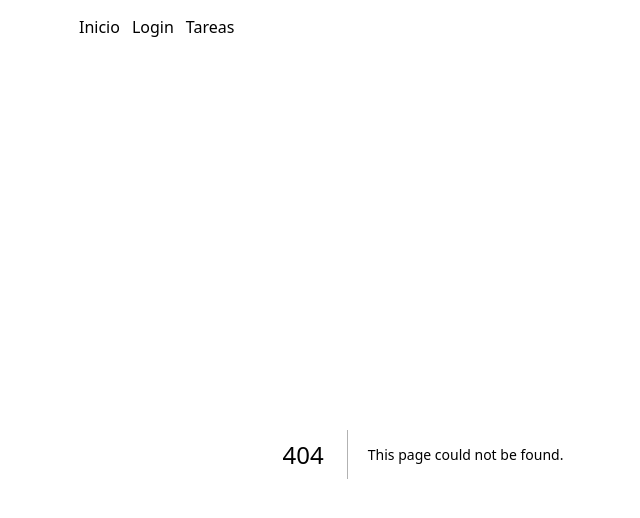
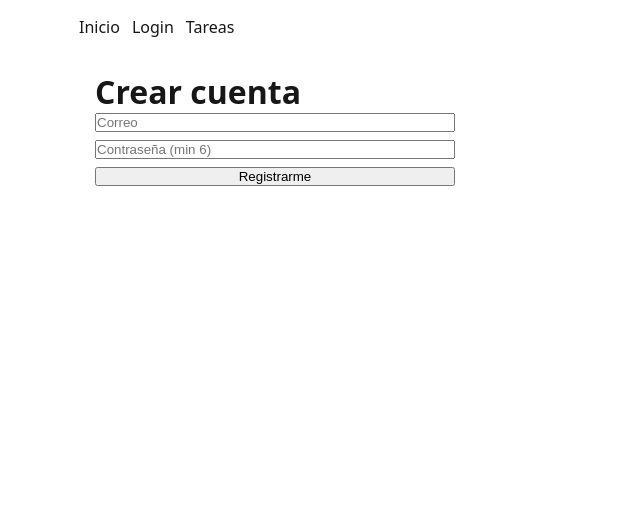
Before and after one commit to eliam-villegas/safe-tasks, a Next.js app in the folder apps/web/: page /register in a window 1280 px wide. Before the commit this address had no page. Shown: the top 518 px of the page, without its empty margins (217-857 px from the left). Built offline with nearby package versions, Linux system fonts and the light colour scheme.

Commit message:
Implementa pagina /register Se añade la pagina de register con formulario y redireccion a login.

```diff
--- /dev/null
+++ b/apps/web/app/register/page.tsx
@@ -0,0 +1,47 @@
+'use client';
+import { useState } from 'react';
+import { useRouter } from 'next/navigation';
+
+export default function RegisterPage() {
+    const router = useRouter();
+    const [email, setEmail] = useState('');
+    const [password, setPassword] = useState('');
+    const [msg, setMsg] = useState('');
+    const [isLoading, setIsLoading] = useState(false);
+
+    async function handleSubmit(e: React.FormEvent) {
+        e.preventDefault();
+        if (isLoading) return;
+        setIsLoading(true);
+        setMsg('');
+        try {
+            const res = await fetch('/api/auth/register', {
+                method: 'POST',
+                headers: { 'Content-Type': 'application/json' },
+                body: JSON.stringify({ email, password }),
+            });
+            if (!res.ok) {
+                const err = await res.json().catch(() => ({}));
+                throw new Error(err.message || `HTTP ${res.status}`);
+            }
+            setMsg('Registro exitoso. Redirigiendo a login…');
+            router.push('/login');
+        } catch (e: any) {
+            setMsg(e?.message ?? 'Error al registrar');
+        } finally {
+            setIsLoading(false);
+        }
+    }
+
+    return (
+        <div style={{ padding: 16 }}>
+            <h1>Crear cuenta</h1>
+            <form onSubmit={handleSubmit} style={{ display:'grid', gap:8, maxWidth:360 }}>
+                <input type="email" placeholder="Correo" value={email} onChange={e=>setEmail(e.target.value)} required />
+                <input type="password" placeholder="Contraseña (min 6)" value={password} onChange={e=>setPassword(e.target.value)} required />
+                <button type="submit" disabled={isLoading}>{isLoading ? 'Creando…' : 'Registrarme'}</button>
+            </form>
+            {msg && <p style={{ color:'crimson' }}>{msg}</p>}
+        </div>
+    );
+}
```
